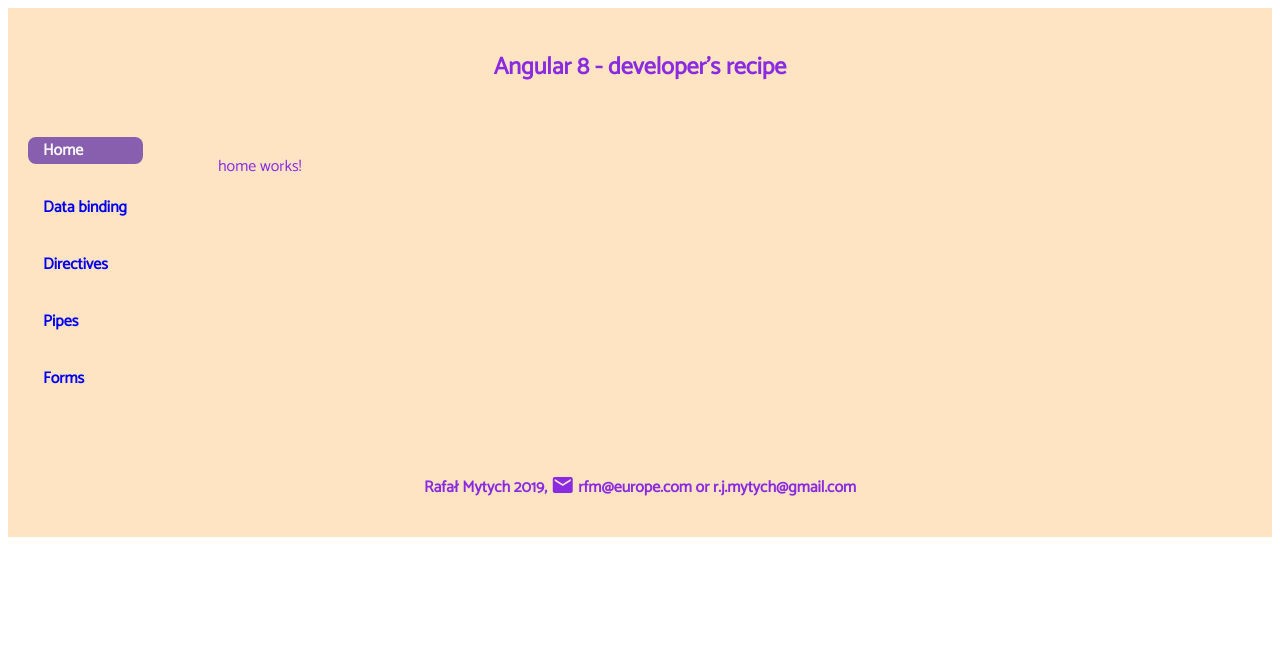
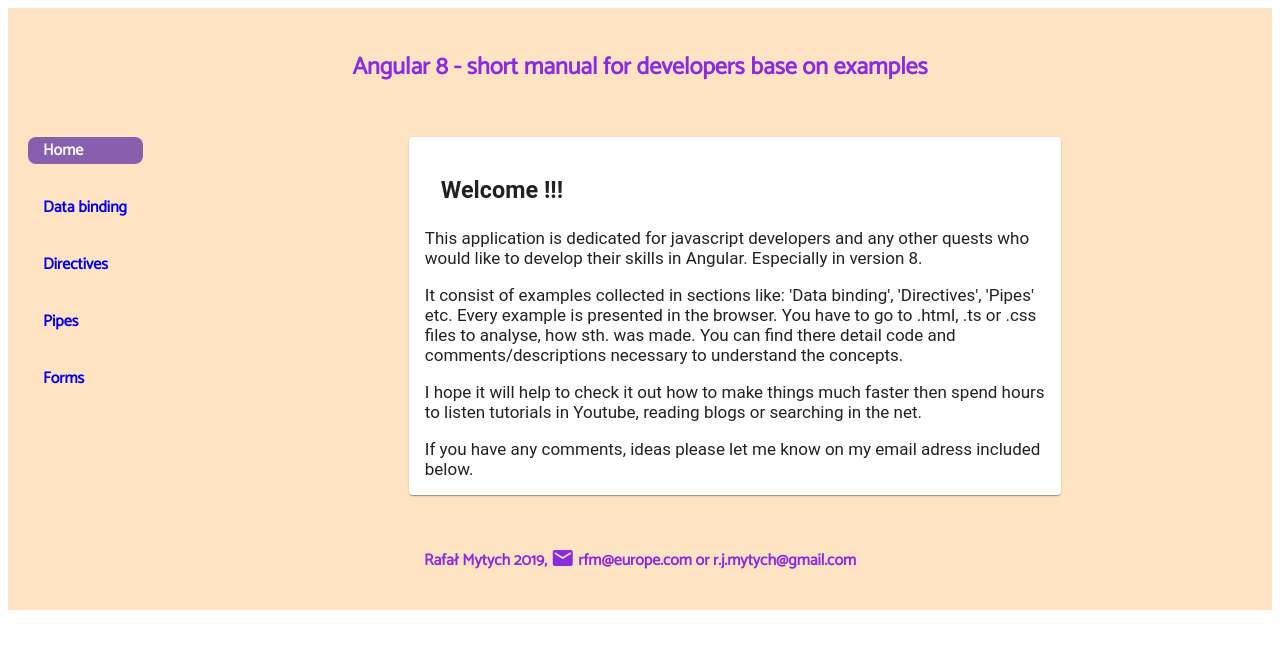
Before and after one commit to RafalM2000/portfolio-Angular8, an Angular app: page /home in a window 1280 px wide. Shown: the top 648 px of the page. Built offline with nearby package versions, Linux system fonts and the light colour scheme.

Commit message:
home - text content

```diff
--- a/src/app/header/header.component.html
+++ b/src/app/header/header.component.html
@@ -1 +1 @@
-<h2>Angular 8 - developer's recipe</h2>
+<h2>Angular 8 - short manual for developers base on examples</h2>
--- a/src/app/home/home.component.css
+++ b/src/app/home/home.component.css
@@ -0,0 +1,8 @@
+mat-card {
+    width: 60%;
+    margin-left: auto;
+    margin-right: auto;
+}
+.textContent {
+    font-size: 17px;
+}
--- a/src/app/home/home.component.html
+++ b/src/app/home/home.component.html
@@ -1 +1,24 @@
-<p>home works!</p>
+<div class="container">
+    <mat-card>
+        <mat-card-header>
+            <mat-card-title>
+                <h3>Welcome !!!</h3>
+            </mat-card-title>
+        </mat-card-header>
+        <mat-card-content>
+        <p class="textContent">This application is dedicated for javascript developers and any other
+        quests who would like to develop their skills in Angular. Especially in version 8.
+        </p>
+        <p class="textContent">It consist of examples collected in sections like: 'Data binding',
+        'Directives', 'Pipes' etc. Every example is presented in the browser. You have to
+        go to .html, .ts or .css files to analyse, how sth. was made. You can find there detail
+        code and comments/descriptions necessary to understand the concepts.
+        </p>
+        <p class="textContent">I hope it will help to check it out how to make things much faster
+            then spend hours to listen tutorials in Youtube, reading blogs or searching in the net.
+        </p>
+        <p class="textContent">If you have any comments, ideas please let me know on my email adress included below.
+        </p>
+        </mat-card-content>
+    </mat-card>
+</div>
```
